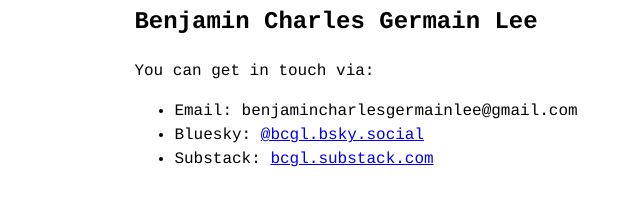
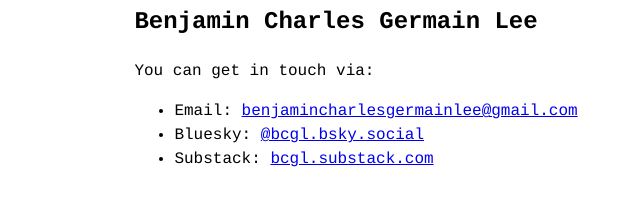
Before and after one commit to bcglee/bcglee.github.io, a plain HTML site: page contact.html in a window 1280 px wide. Shown: the part 74-280 px from the top of the page, without its empty margins (0-640 px from the left). Drawn offline with Linux system fonts and the light colour scheme.

Commit message:
Update contact.html

```diff
--- a/contact.html
+++ b/contact.html
@@ -22,7 +22,7 @@
       <text>
         You can get in touch via:
         <ul>
-          <li href="mailto:benjamincharlesgermainlee@gmail.com">Email: benjamincharlesgermainlee@gmail.com</li>
+          <li>Email: <a href="mailto:benjamincharlesgermainlee@gmail.com">benjamincharlesgermainlee@gmail.com</a></li>
           <li>
             Bluesky:
             <a href="https://bsky.app/profile/bcgl.bsky.social" target="_blank"
```
